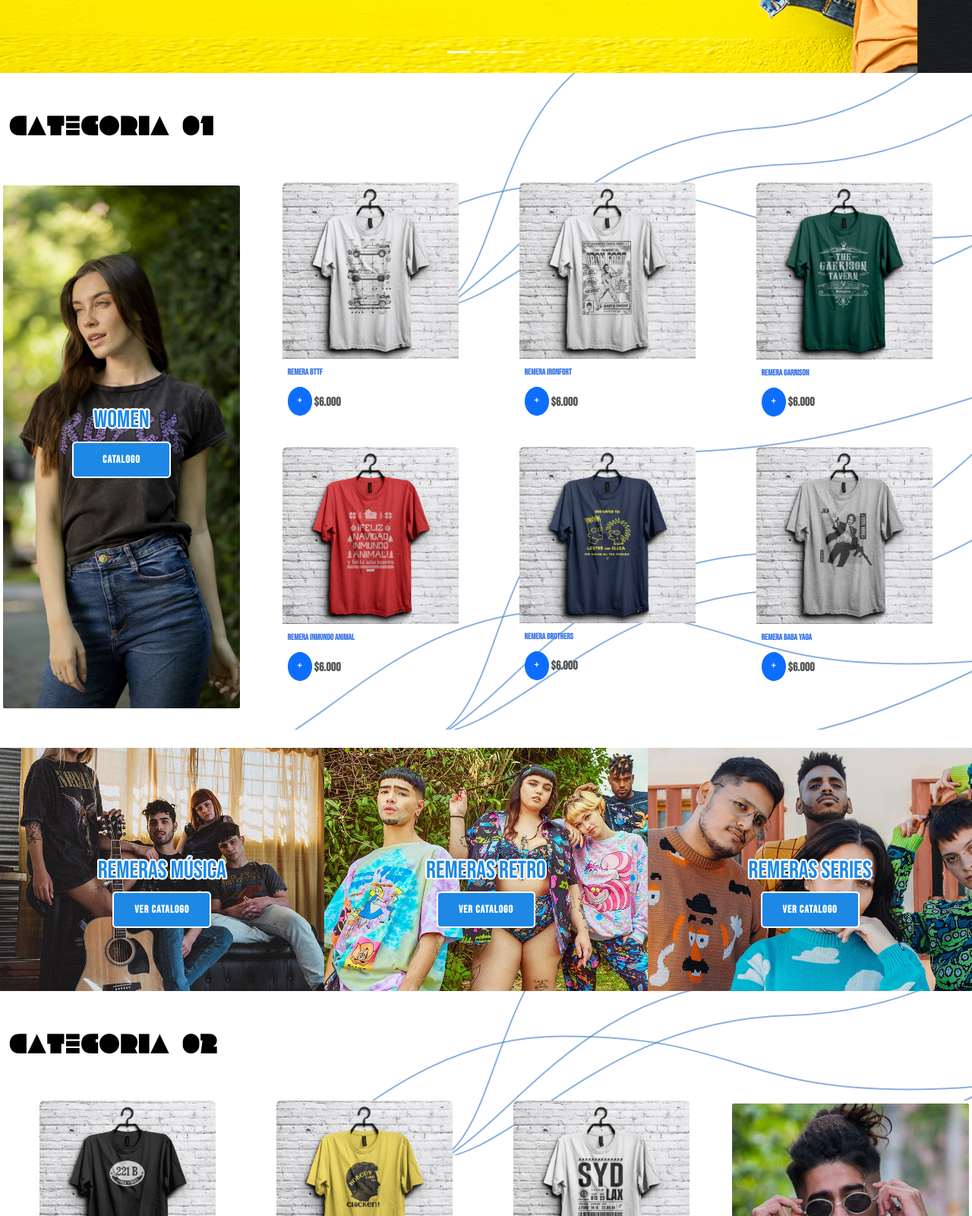
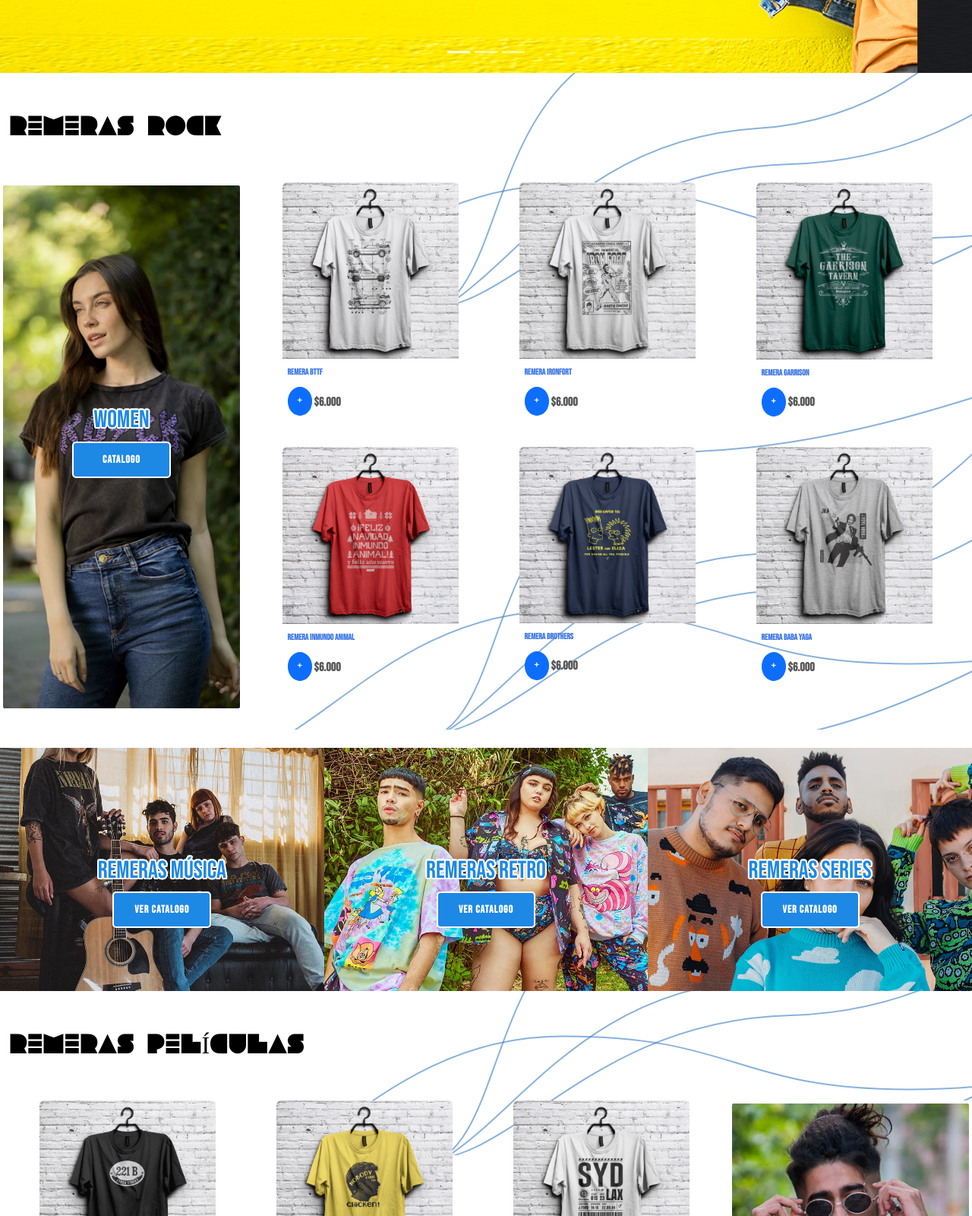
Before and after one commit to aecamilleri/ProyectoFinal, a plain HTML site: page index.html in a window 1280 px wide. Shown: the part 720-2320 px from the top of the page at 76% size. Drawn offline with nearby package versions, Linux system fonts and the light colour scheme.

Commit message:
Little Edition

```diff
--- a/index.html
+++ b/index.html
@@ -107,7 +107,7 @@
 </div>
 <section class="container-xxl bg-transparent mt-5">
     <div class="row">
-        <h2 class="mb-3 mb-md-5 center_mobile" id="banner">Categoria 01</h2>
+        <h2 class="mb-3 mb-md-5 center_mobile" id="banner">Remeras Rock</h2>
         <aside class="d-none d-sm-block col-xl-3 rounded border border-4 border-white pic01">
             <div class="category01--home br-card">
                     <h4>Women</h4>
@@ -348,7 +348,7 @@
 </section>
 <section class="container-xxl mt-5">
     <div class="row">
-        <h2 class="mb-3 mb-md-5 center_mobile" id="banner">Categoria 02</h2>
+        <h2 class="mb-3 mb-md-5 center_mobile" id="banner">Remeras Películas</h2>
         <section class="col-sm-12 col-xl-9">
             <div class="d-flex flex-wrap justify-content-around">
                 <div class="card mb-3">
```
